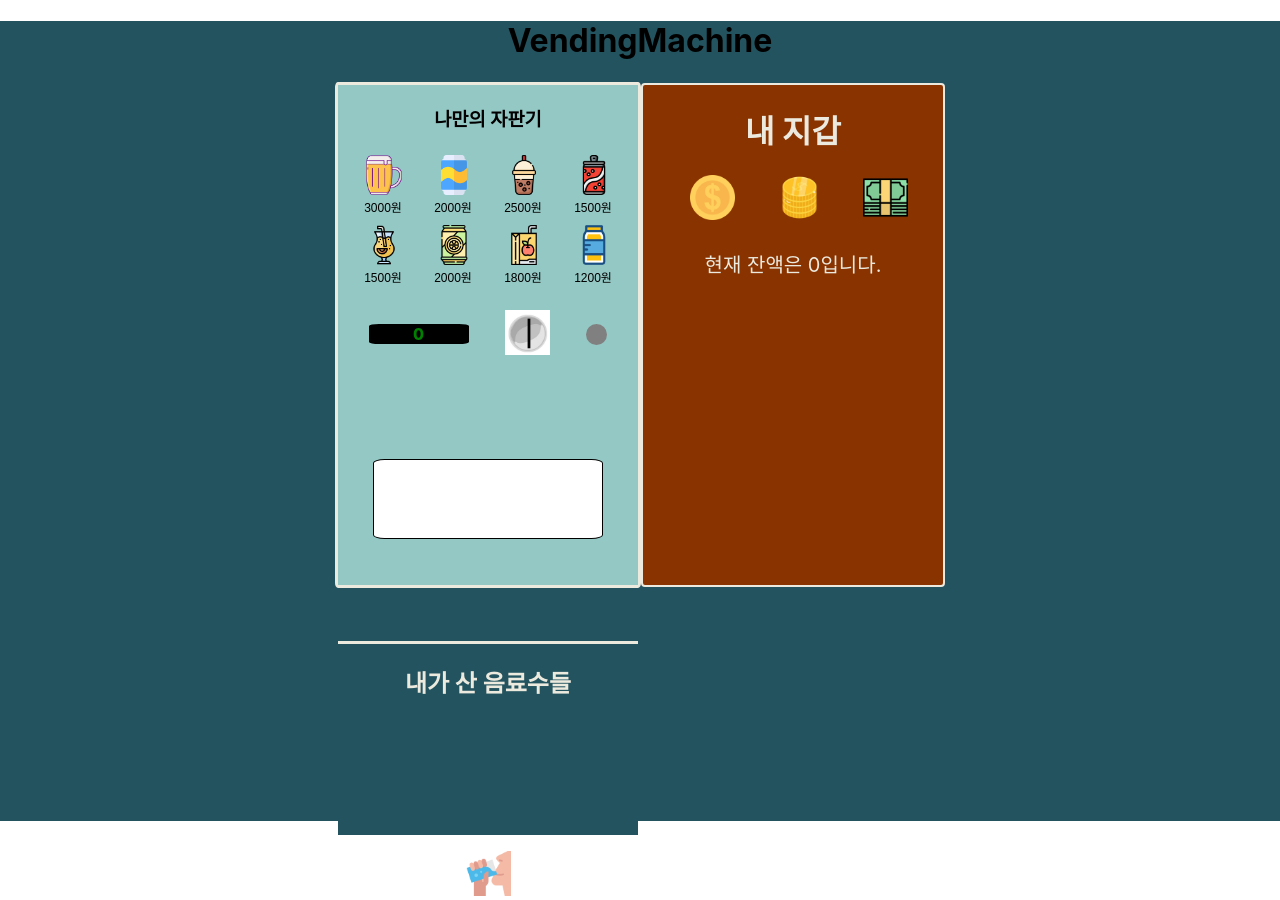
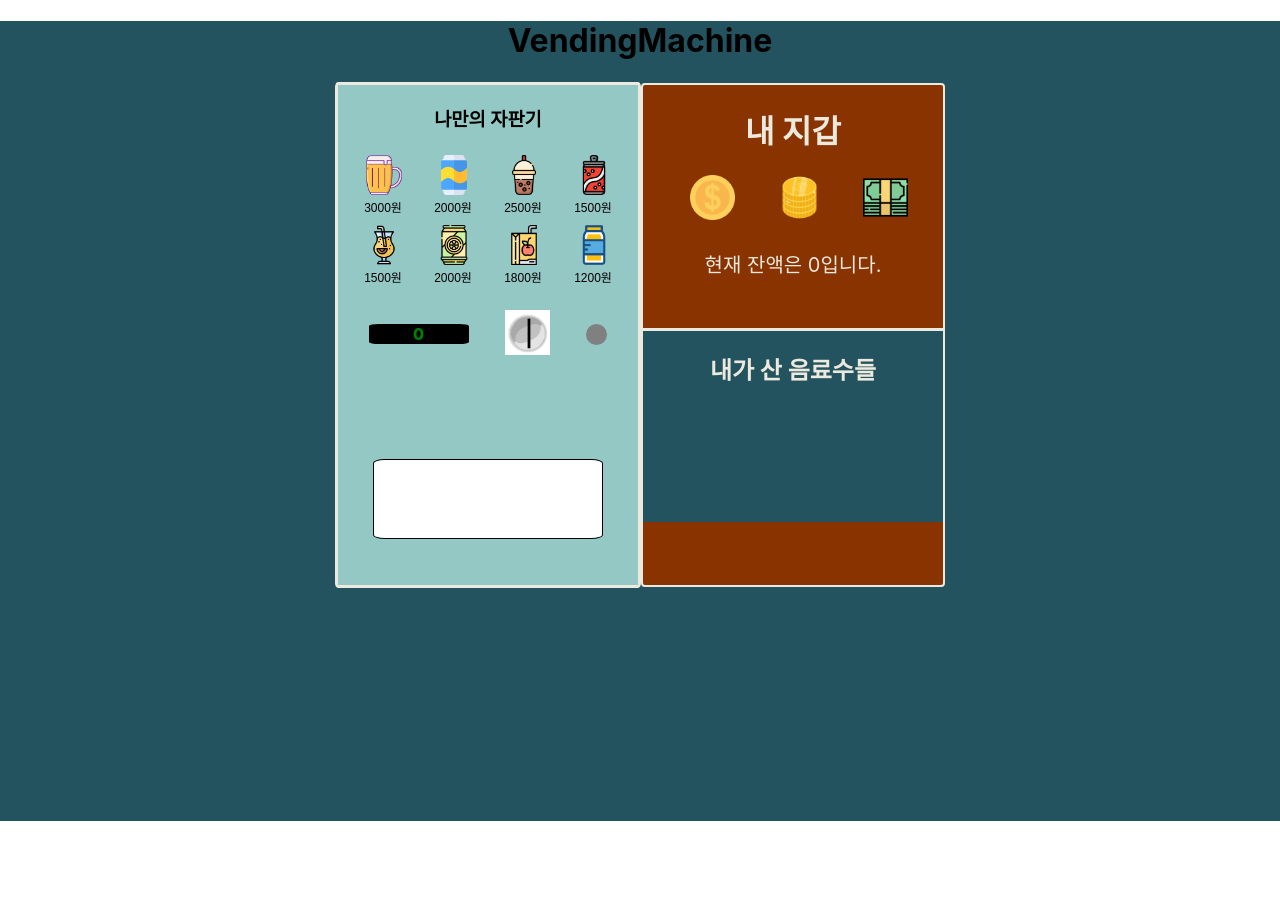
Before and after one commit to ToyMakers/vending-machine-guddnboy, a React (Create React App) app: page / in a window 1280 px wide. After the commit the page ends 821 px from the top, so only its background shows below. Built offline with nearby package versions, Linux system fonts and the light colour scheme.

Commit message:
refact(컴포넌트 이동)

```diff
--- a/src/components/ReturnDrink.js
+++ b/src/components/ReturnDrink.js
@@ -2,13 +2,12 @@ import React, { Fragment } from "react";
 import "../css/VendingMachine.css";
 import "../css/drinks.css";
 import insert_coin from "../img/insert.png";
-import Inventory from "./Inventory";
-import drinking from "../img/drinking.png";
 import useStore from "./store.js";
 
 const ReturnDrink = () => {
-    const { insertMoney, insert, returnMoney, getMyDrinks, takeMyDrinks } =
-        useStore((state) => state);
+    const { insertMoney, insert, returnMoney, getMyDrinks } = useStore(
+        (state) => state
+    );
 
     return (
         <Fragment>
@@ -36,12 +35,6 @@ const ReturnDrink = () => {
                     <button onClick={getMyDrinks}></button>
                 </div>
             </div>
-            <Inventory />
-            <div className="take-my-drinks">
-                <button onClick={takeMyDrinks}>
-                    <img src={drinking} alt="마시기"></img>
-                </button>
-            </div>
         </Fragment>
     );
 };
--- a/src/components/Wallet.js
+++ b/src/components/Wallet.js
@@ -4,6 +4,7 @@ import money_500 from "../img/money_500.png";
 import money_1000 from "../img/money_1000.png";
 import money_2000 from "../img/money_2000.png";
 import useStore from "./store.js";
+import Inventory from "./Inventory.js";
 
 const Wallet = () => {
     const { money, handleGet500, handleGet1000, handleGet2000 } = useStore(
@@ -17,7 +18,6 @@ const Wallet = () => {
     return (
         <div className="wallet-container">
             <h1>내 지갑</h1>
-            <div>
             <div className="money-input">
                 <button onClick={handleGet500}>
                     <img src={money_500} alt="500원" />
@@ -30,7 +30,7 @@ const Wallet = () => {
                 </button>
             </div>
             <div className="mywallet">현재 잔액은 {money}입니다.</div>
-            </div>
+            <Inventory />
         </div>
     );
 };
```
Lines whose indentation alone changed are shown as unchanged.
